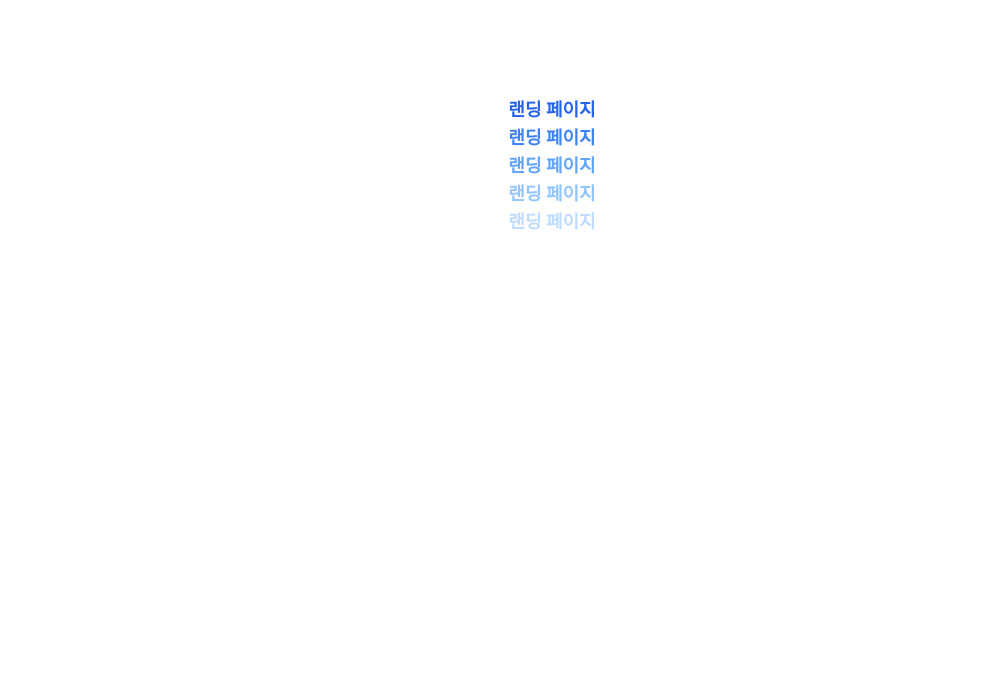
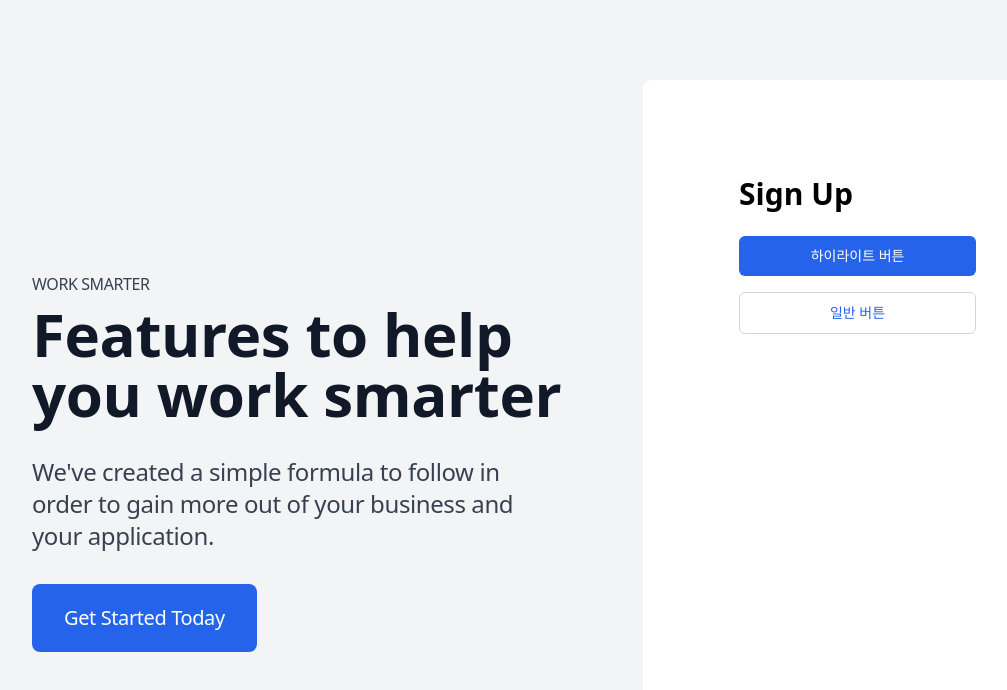
Before and after one commit to KUBER-LOUDY/kuber-loudy-front, a Next.js app: page / in a window 1280 px wide. Shown: the top 690 px of the page, without its empty margins (88-1095 px from the left). Built offline with nearby package versions, Linux system fonts and the light colour scheme.

Commit message:
🎨 styles: 랜딩페이지 퍼블리싱
- 전체 화면 위치 고정

```diff
--- a/app/layout.tsx
+++ b/app/layout.tsx
@@ -1,21 +1,21 @@
-import './globals.css'
-import { Inter } from 'next/font/google'
+import "./globals.css";
+import { Inter } from "next/font/google";
 
-const inter = Inter({ subsets: ['latin'] })
+const inter = Inter({ subsets: ["latin"] });
 
 export const metadata = {
-  title: 'Create Next App',
-  description: 'Generated by create next app',
-}
+  title: "Kuber-Loudy",
+  description: "Web Console for building k8s architecture",
+};
 
 export default function RootLayout({
   children,
 }: {
-  children: React.ReactNode
+  children: React.ReactNode;
 }) {
   return (
     <html lang="en">
       <body className={inter.className}>{children}</body>
     </html>
-  )
+  );
 }
--- a/app/page.tsx
+++ /dev/null
@@ -1,11 +0,0 @@
-export default function Home() {
-  return (
-    <main className="flex min-h-screen flex-col items-center p-24">
-      <h2 className="text-lg font-semibold text-blue-600">랜딩 페이지</h2>
-      <h2 className="text-lg font-semibold text-blue-500">랜딩 페이지</h2>
-      <h2 className="text-lg font-semibold text-blue-400">랜딩 페이지</h2>
-      <h2 className="text-lg font-semibold text-blue-300">랜딩 페이지</h2>
-      <h2 className="text-lg font-semibold text-blue-200">랜딩 페이지</h2>
-    </main>
-  );
-}
--- /dev/null
+++ b/components/common/button.tsx
@@ -0,0 +1,44 @@
+import {
+  FormEventHandler,
+  ReactElement,
+  JSXElementConstructor,
+  ReactFragment,
+  ReactPortal,
+  PromiseLikeOfReactNode,
+} from "react";
+
+const HighlightedButton = () => {
+  return (
+    <div className="w-full">
+      <button
+        type="submit"
+        className="
+        text-center w-full py-3 my-2 text-sm font-medium leading-4 rounded-md
+        text-white bg-blue-600
+        hover:bg-blue-800 hover:shadow-lg
+        focus:outline-none md:focus:ring-2 focus:ring-0 focus:ring-offset-2 focus:ring--green-700"
+      >
+        하이라이트 버튼
+      </button>
+    </div>
+  );
+};
+
+const Button = () => {
+  return (
+    <div className="w-full">
+      <button
+        type="submit"
+        className="
+        text-center w-full py-3 my-2 text-sm font-medium leading-4 rounded-md border border-gray-300
+        text-blue-600 bg-white
+        hover:bg-gray-100
+        focus:outline-none md:focus:ring-2 focus:ring-0 focus:ring-offset-2"
+      >
+        일반 버튼
+      </button>
+    </div>
+  );
+};
+
+export { Button, HighlightedButton };
--- /dev/null
+++ b/pages/index.tsx
@@ -0,0 +1,63 @@
+import "@/app/globals.css";
+import { Button, HighlightedButton } from "@/components/common/button";
+
+/**
+ * 랜딩 페이지 컴포넌트
+ *
+ */
+export default function LandingPage() {
+  return (
+    <main className="w-full bg-gray-100 h-full">
+      <div className="flex px-20 py-10 justfiy-center h-full bg-gray-100 sm:flex-row flex-col w-full">
+        <LandingTitle />
+        <LogInForm />
+      </div>
+    </main>
+  );
+}
+
+const LandingTitle = () => {
+  return (
+    <div className="mx-auto p-10 w-full sm:py-10 align-middle ">
+      <div className="relative w-full bg-cover">
+        <div className="relative sm:py-48 py-24 flex flex-col justify-center h-full items-start space-y-8 tracking-tight">
+          <div className="relative">
+            <p className="mb-2 font-medium text-gray-700 uppercase">
+              Work smarter
+            </p>
+            <h2 className="text-5xl font-bold text-gray-900 xl:text-6xl">
+              Features to help you work smarter
+            </h2>
+          </div>
+          <p className="text-2xl text-gray-700">
+            We've created a simple formula to follow in order to gain more out
+            of your business and your application.
+          </p>
+          <a
+            href="#_"
+            className="inline-block px-8 py-5 text-xl font-medium text-center text-white transition duration-200 bg-blue-600 rounded-lg hover:bg-blue-700 ease"
+            data-primary="blue-600"
+            data-rounded="rounded-lg"
+          >
+            Get Started Today
+          </a>
+        </div>
+      </div>
+    </div>
+  );
+};
+
+const LogInForm = () => {
+  return (
+    <div className="mx-10 sm:w-3/4 sm:my-10 bg-white rounded-lg">
+      <div
+        className="flex flex-col items-start justify-start w-full
+        p-10 lg:p-16 xl:p-24"
+      >
+        <h3 className="w-full text-3xl font-bold mb-4">Sign Up</h3>
+        <HighlightedButton />
+        <Button />
+      </div>
+    </div>
+  );
+};
```
